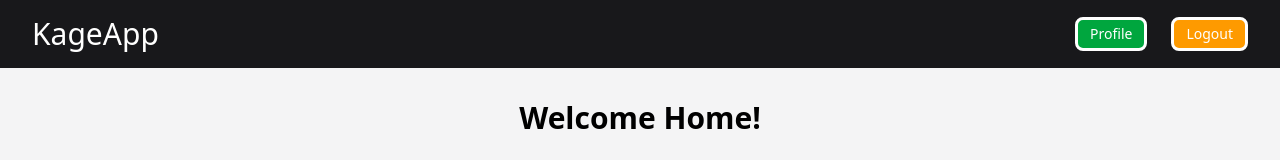
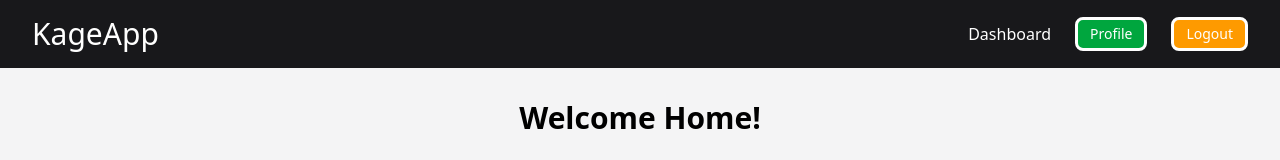
Before and after one commit to kagesite/Multi-Purpose-App, a React (Vite) app in the folder frontend/: page / in a window 1280 px wide. Shown: the top 160 px of the page. Built offline with nearby package versions, Linux system fonts and the light colour scheme.

Commit message:
Added Route for /dashboard in App, and added a dashboard button in the Nav

```diff
--- a/frontend/src/App.jsx
+++ b/frontend/src/App.jsx
@@ -7,6 +7,7 @@ import Login from './Pages/Login/Login'
 import Profile from './Pages/Profile/Profile'
 import { useState } from 'react'
 import { useEffect } from 'react'
+import Dashboard from './Pages/Dashboard/Dashboard'
 
 function App() {
     const [isLoggedIn, setIsLoggedIn] = useState(false);
@@ -37,6 +38,11 @@ function App() {
                     path='/profile'
                     element={isLoggedIn ? <Profile setIsLoggedIn={setIsLoggedIn} /> : <Navigate to={"/login"} />}
                 />
+                <Route
+                    path='/dashboard'
+                    element={isLoggedIn ? <Dashboard setIsLoggedIn={setIsLoggedIn} /> : <Navigate to={"/login"} />}
+                />
+
             </Routes>
         </Router>
     )
--- a/frontend/src/Components/HeaderNav.jsx
+++ b/frontend/src/Components/HeaderNav.jsx
@@ -19,7 +19,12 @@ function HeaderNav({ setIsLoggedIn }) {
             >KageApp</h1>
             <nav className=''>
                 {setIsLoggedIn ? (
-                    <ul className='flex gap-6'>
+                    <ul className='flex gap-6 flex items-center'>
+                        <li className='text-white'
+                            onClick={() => navigate("/dashboard")}
+                        >
+                            Dashboard
+                        </li>
                         <li
                             className='bg-green-600 text-sm border-3 border-white text-white px-3 py-1 rounded-lg cursor-pointer'
                             onClick={() => navigate("/signup")}
```
